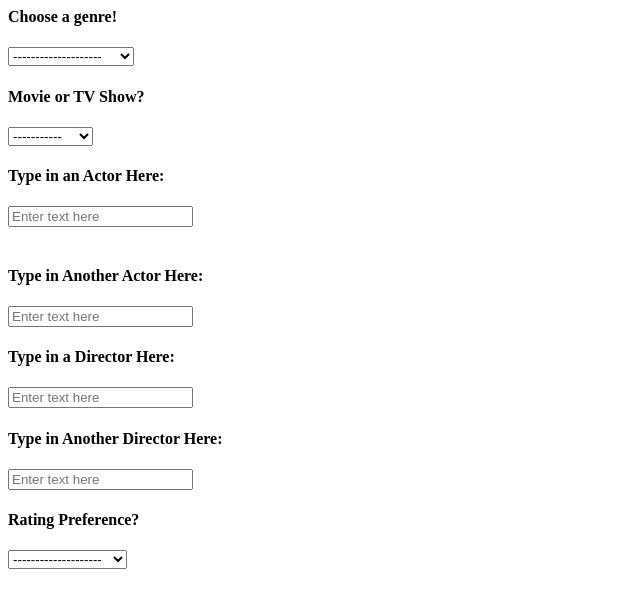
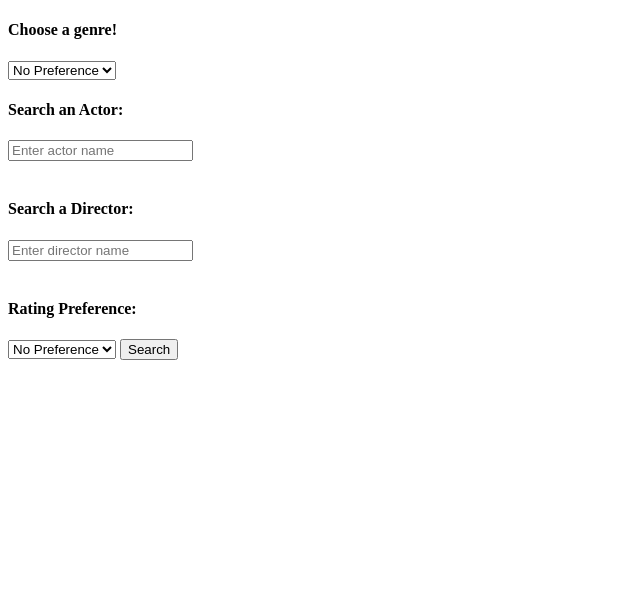
Before and after one commit to hduffek/CineMatch, a Django app: page /CineMatch/search in a window 1280 px wide. Shown: the top 608 px of the page, without its empty margins (0-640 px from the left). Run offline with Django 4.2, Linux system fonts and the light colour scheme.

Commit message:
Added forms.py for questionnaire. Updated index.html with continue button once logged-in. Updated models.py with dropdown options. Added recommendations.html to display final movie results. Updated search.html with more definitive parameters and search button leading to recommendations.html. Updated urls.py with continue button, recommendations, and search urls. Various changes to views.py, including update of search function and API implementation, actor, director and movie data functions (get_movie_recommendation, fetch_movie_data, fetch_actor_id, fetch_actor_movies, fetch_director_movies). Actor, director, and rating filters mostly functional, need work on genre.

```diff
--- /dev/null
+++ b/CineMatch/forms.py
@@ -0,0 +1,8 @@
+from django import forms
+from .models import Questionnaire
+
+
+class QuestionnaireForm(forms.ModelForm):
+    class Meta:
+        model = Questionnaire
+        fields = ['genre_select', 'actor_select', 'director_select', 'rating_select']
--- a/CineMatch/templates/CineMatch/search.html
+++ b/CineMatch/templates/CineMatch/search.html
@@ -1,63 +1,38 @@
+<!doctype html>
+<html lang="en">
+<head>
+    <meta charset="utf-8">
+    <title>Movie Search</title>
+</head>
+<body>
+    <form method="GET" action="{% url 'recommendations' 'NO_ACTOR' 'NO_DIRECTOR' 'NO_GENRE' %}">
+        {% csrf_token %}
+        <h4>Choose a genre!</h4>
+        <select name="genre_select">
+            <option selected value="NO_PREFERENCE">No Preference</option>
+            <option value="27">Horror</option>
+            <option value="10749">Romance</option>
+            <option value="35">Comedy</option>
+            <option value="28">Action</option>
+            <option value="99">Documentary</option>
+        </select>
 
-<form method="POST" action = "ACTION_OR_VIEW_URL_ON_SUBMIT_HERE">{% csrf_token %}
-    <h4>Choose a genre!</h4>
-    <select datatype="text" id="genreSelect" name="genreSelect">
-        <option selected>--------------------</option>
-        <option>HORROR</option>
-        <option>ROMANCE</option>
-        <option>COMEDY</option>
-        <option>ACTION</option>
-        <option>DOCUMENTARY</option>
-    </select>
-    <form method="POST" action = "ACTION_OR_VIEW_URL_ON_SUBMIT_HERE">{% csrf_token %}
-        <h4>Movie or TV Show?</h4>
-        <select datatype="text" id="tmSelect" name="tmSelect">
-            <option selected>-----------</option>
-            <option>TV SHOW</option>
-            <option>MOVIE</option>
-            <option>EITHER</option>
+        <h4>Search an Actor:</h4>
+        <input type="text" name="actor_select" placeholder="Enter actor name">
+        <br><br>
+
+        <h4>Search a Director:</h4>
+        <input type="text" name="director_select" placeholder="Enter director name">
+        <br><br>
+
+        <h4>Rating Preference:</h4>
+        <select name="rating_select">
+            <option value="LOWEST">Lowest First</option>
+            <option value="HIGHEST">Highest First</option>
+            <option selected value="NO_PREFERENCE">No Preference</option>
         </select>
-     </form>
 
-    <h4>Type in an Actor Here:</h4>
-    <form method="post">
-        {% csrf_token %}
-        <input type="text" name="text" placeholder="Enter text here">
-     <br><br>
+        <input type="submit" value="Search">
     </form>
-    <h4> Type in Another Actor Here:</h4>
-    <form method="post">
-    {% csrf_token %}
-        <input type="text" name="text" placeholder="Enter text here">
-    </form>
-    <h4>Type in a Director Here:</h4>
-    <form method="post">
-    {% csrf_token %}
-        <input type="text" name="text" placeholder="Enter text here">
-    </form>
-    <h4>Type in Another Director Here:</h4>
-    <form method="post">
-    {% csrf_token %}
-        <input type="text" name="text" placeholder="Enter text here">
-    </form>
-
-    <h4>Rating Preference?</h4>
-    <select datatype="text" id="ratingSelect" name="ratingSelect">
-        <option selected>--------------------</option>
-        <option>5 Stars</option>
-        <option>4 Stars & Above</option>
-        <option>3 Stars & Above</option>
-        <option>2 Stars & Above</option>
-    </select>
-
-
-
-
-
-
-
-
-
-
-
-</form>
+</body>
+</html>
--- a/CineMatch/urls.py
+++ b/CineMatch/urls.py
@@ -3,9 +3,12 @@ from . import views
 
 urlpatterns = [
     path("", views.home, name="home"),
-    path("signin", views.signin, name="login"),
+    path("signin", views.signin, name="signin"),
     path("signup", views.signup, name="signup"),
     path("signout", views.signout, name="signout"),
-    path("search", views.search, name="search"),
+    path("continue", views.continue_to_search, name="continue_to_search"),
     path("activate/<uidb64>/<token>", views.activate, name="activate"),
+    path("recommendations/<str:actor>/<str:director>/<str:genre>/", views.get_movie_recommendations,
+         name="recommendations"),
+    path("search", views.search, name="search_results"),
 ]
--- a/CineMatch/views.py
+++ b/CineMatch/views.py
@@ -1,15 +1,20 @@
+import random
+import requests as req
+from django.contrib import messages
 from django.contrib.auth import authenticate, login, logout
+from django.contrib.auth.models import User
+from django.contrib.sites import requests
 from django.contrib.sites.shortcuts import get_current_site
 from django.core.mail import send_mail, EmailMessage
-from django.shortcuts import render, redirect
-from django.contrib.auth.models import User
-from django.contrib import messages
+from django.shortcuts import redirect
+from django.shortcuts import render
 from django.template.loader import render_to_string
+from django.utils.encoding import force_bytes, force_str
 from django.utils.http import urlsafe_base64_encode, urlsafe_base64_decode
-from django.utils.encoding import force_bytes, force_str
-from .tokens import generate_token
 
 from mysite import settings
+from .forms import QuestionnaireForm
+from .tokens import generate_token
 
 
 def home(request):
@@ -129,5 +134,235 @@ def activate(request, uidb64, token):
         return render(request, "activation_failed.html")
 
 
+TMDB_API_KEY = '898686cb40052c4a3aeb81c6101d95ea'
+TMDB_BASE_URL = 'https://api.themoviedb.org/3/'
+
+
 def search(request):
+    form = QuestionnaireForm()
+
+    if request.method == "POST":
+        form = QuestionnaireForm(request.POST)
+        if form.is_valid():
+            actor = form.cleaned_data.get('actor_select').strip()
+            director = form.cleaned_data.get('director_select').strip()
+            genre = form.cleaned_data.get('genre_select')
+            rating_preference = form.cleaned_data.get('rating_select', 'NO_PREFERENCE')
+
+            # Enforce the constraint: If the user searches for an actor, then they cannot search for director or genre
+            if actor and (director or (genre and genre != 'NO_PREFERENCE')):
+                error_message = "You cannot search for an actor along with director or genre."
+                return render(request, "CineMatch/search.html", {"form": form, "error_message": error_message})
+
+            # Enforce the constraint: If the user searches for a director, then they cannot search for actor or genre
+            if director and (actor or (genre and genre != 'NO_PREFERENCE')):
+                error_message = "You cannot search for a director along with actor or genre."
+                return render(request, "CineMatch/search.html", {"form": form, "error_message": error_message})
+
+            # Construct the query based on the user's search criteria
+            if actor:
+                movies = fetch_actor_movies(actor)
+            elif director:
+                movies = fetch_director_movies(director)
+            elif genre and genre != 'NO_PREFERENCE':
+                # Convert genre ID to string before passing it to fetch_movie_data
+                movies = fetch_movie_data(str(genre))
+            else:
+                # Handle the case where no criteria is selected
+                error_message = "Please select an actor, director, or genre."
+                return render(request, "CineMatch/search.html", {"form": form, "error_message": error_message})
+
+            # Sort movies based on rating preference
+            if rating_preference == 'LOWEST':
+                movies.sort(key=lambda x: x.get('vote_average', 0))
+            elif rating_preference == 'HIGHEST':
+                movies.sort(key=lambda x: x.get('vote_average', 0), reverse=True)
+
+            # Get the top 5 movie results
+            top_5_movies = movies[:5]
+
+            return render(request, "CineMatch/recommendations.html", {"movies": top_5_movies})
+
+    return render(request, "CineMatch/search.html", {"form": form})
+
+
+def continue_to_search(request):
     return render(request, "CineMatch/search.html")
+
+
+def get_movie_recommendations(request, actor, director, genre):
+    if request.method == "GET":
+        # Get the query parameters from the URL
+        actor_name = request.GET.get('actor_select')
+        director_name = request.GET.get('director_select')
+        rating_preference = request.GET.get('rating_select', 'NO_PREFERENCE')
+
+        # Check if both actor and director are entered
+        if actor_name and director_name:
+            error_message = "You cannot search for both an actor and a director simultaneously."
+            return render(request, "CineMatch/search.html", {"error_message": error_message})
+
+        # Fetch movie data from TMDB API based on the query parameters
+        if actor_name:
+            movies = fetch_actor_movies(actor_name)
+        elif director_name:
+            movies = fetch_director_movies(director_name)
+        else:
+            query_params = genre
+            movies = fetch_movie_data(query_params)
+
+        # Sort movies based on rating preference (if applicable)
+        if rating_preference == 'LOWEST':
+            movies.sort(key=lambda x: x.get('vote_average', 0))
+        elif rating_preference == 'HIGHEST':
+            movies.sort(key=lambda x: x.get('vote_average', 0), reverse=True)
+
+        # Get the top 5 movie results
+        top_5_movies = movies[:5]
+
+        return render(request, "CineMatch/recommendations.html", {"movies": top_5_movies})
+    else:
+        form = QuestionnaireForm()
+        return render(request, "CineMatch/search.html", {"form": form})
+
+
+def fetch_movie_data(genre_id):
+    api_key = '898686cb40052c4a3aeb81c6101d95ea'
+    api_url = f'https://api.themoviedb.org/3/discover/movie'
+    params = {
+        'api_key': api_key,
+        'with_genres': genre_id,
+        'sort_by': 'popularity.desc',
+        'include_adult': 'false',
+        'include_video': 'false'
+    }
+
+    if genre_id:
+        params['with_genres'] = genre_id
+
+    try:
+        response = req.get(api_url, params=params)
+        response.raise_for_status()
+        data = response.json()
+        movies = data.get('results', [])
+        return movies
+    except req.exceptions.RequestException as e:
+        # Handle API request errors here
+        print(f"Error fetching movie data: {e}")
+        return []
+
+
+def fetch_actor_id(actor_name):
+    api_key = '898686cb40052c4a3aeb81c6101d95ea'
+    api_url = f'https://api.themoviedb.org/3/search/person'
+    params = {
+        'api_key': api_key,
+        'query': actor_name,
+    }
+
+    try:
+        response = req.get(api_url, params=params)
+        response.raise_for_status()
+        data = response.json()
+        actor_results = data.get('results', [])
+        # Iterate through the results to find the best match for the actor name
+        for result in actor_results:
+            known_for_titles = result.get('known_for', [])
+            for movie in known_for_titles:
+                if actor_name.lower() in movie.get('original_title', '').lower():
+                    return result.get('id')
+        return None
+    except req.exceptions.RequestException as e:
+        # Handle API request errors here
+        print(f"Error fetching actor ID: {e}")
+        return None
+
+
+def fetch_actor_movies(actor_name):
+    api_key = '898686cb40052c4a3aeb81c6101d95ea'
+    base_url = 'https://api.themoviedb.org/3'
+    endpoint = '/search/person'
+
+    # Search for the actor's ID based on their name
+    params = {
+        'api_key': api_key,
+        'language': 'en-US',
+        'query': actor_name
+    }
+
+    try:
+        response = req.get(base_url + endpoint, params=params)
+        response.raise_for_status()
+        data = response.json()
+        actors = data.get('results', [])
+        if not actors:
+            print(f"No actors found for the given name: {actor_name}")
+            return []
+
+        # Get the ID of the first actor in the search results
+        actor_id = actors[0]['id']
+
+        # Fetch movies starring the actor based on their ID
+        endpoint = f'/person/{actor_id}/movie_credits'
+        params = {
+            'api_key': api_key,
+            'language': 'en-US',
+        }
+
+        response = req.get(base_url + endpoint, params=params)
+        response.raise_for_status()
+        data = response.json()
+        movies = data.get('cast', [])
+        return movies
+
+    except req.exceptions.RequestException as e:
+        # Handle API request errors
+        print(f"Error fetching actor movies: {e}")
+        return []
+
+
+def fetch_director_movies(director_name):
+    api_key = '898686cb40052c4a3aeb81c6101d95ea'
+    base_url = 'https://api.themoviedb.org/3'
+    endpoint = '/search/person'
+
+    # Search for the director's ID based on their name
+    params = {
+        'api_key': api_key,
+        'language': 'en-US',
+        'query': director_name
+    }
+
+    try:
+        response = req.get(base_url + endpoint, params=params)
+        response.raise_for_status()
+        data = response.json()
+        directors = data.get('results', [])
+        if not directors:
+            print(f"No directors found for the given name: {director_name}")
+            return []
+
+        # Get the ID of the first director in the search results
+        director_id = directors[0]['id']
+
+        # Fetch movies strictly directed by the director based on their ID
+        endpoint = f'/discover/movie'
+        params = {
+            'api_key': api_key,
+            'language': 'en-US',
+            'with_crew': f'{director_id}',
+            'sort_by': 'popularity.desc',
+            'include_adult': 'false',
+            'include_video': 'false'
+        }
+
+        response = req.get(base_url + endpoint, params=params)
+        response.raise_for_status()
+        data = response.json()
+        movies = data.get('results', [])
+        return movies
+
+    except req.exceptions.RequestException as e:
+        # Handle API request errors
+        print(f"Error fetching director movies: {e}")
+        return []
```
Also changed, not shown: CineMatch/models.py (+22 -0 lines), CineMatch/templates/CineMatch/index.html (+5 -10 lines), CineMatch/templates/CineMatch/recommendations.html (added, +21 -0 lines), db.sqlite3.
